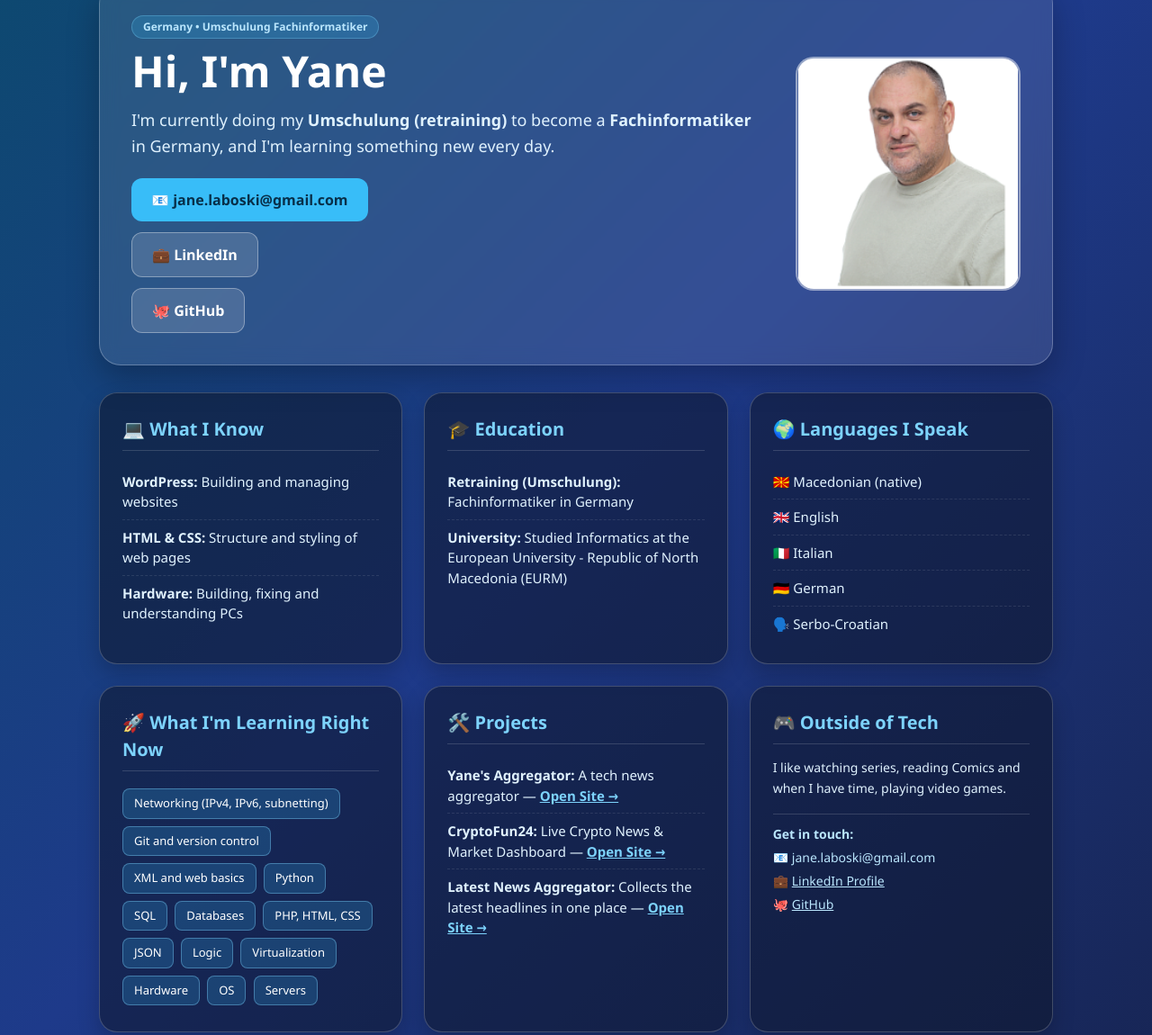
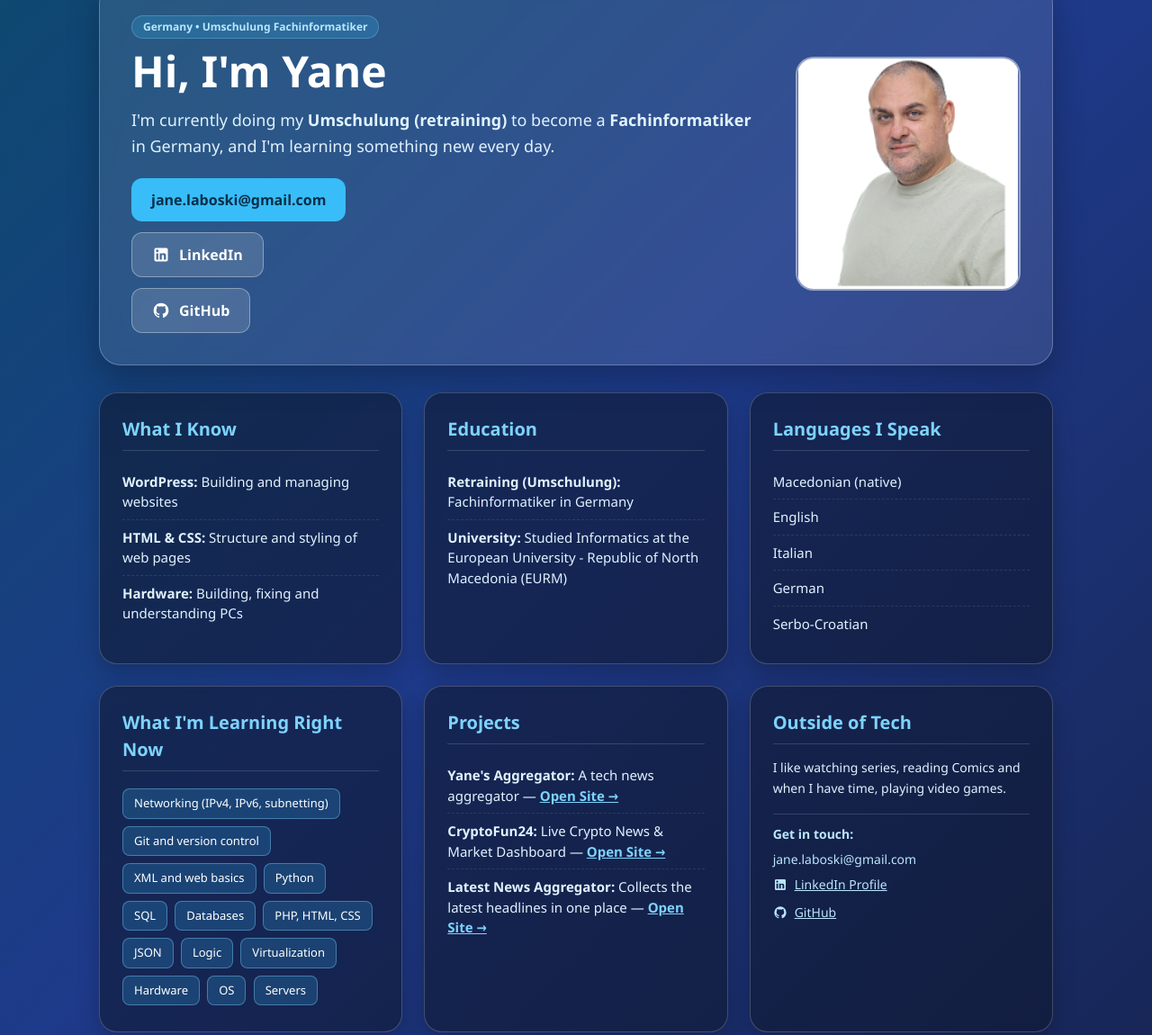
Before and after one commit to servicecs/servicesc, a plain HTML site: page index.html in a window 1280 px wide. Shown: the part 121-1271 px from the top of the page at 90% size. Drawn offline with nearby package versions, Linux system fonts and the light colour scheme.

Commit message:
Update index.html

```diff
--- a/index.html
+++ b/index.html
@@ -137,7 +137,7 @@
         .kontakt-kopce {
             display: inline-flex;
             align-items: center;
-            gap: 8px;
+            gap: 10px;
             background: #38bdf8;
             color: #082f49;
             font-weight: bold;
@@ -154,7 +154,7 @@
         .sekundarno-kopce {
             display: inline-flex;
             align-items: center;
-            gap: 8px;
+            gap: 10px;
             background: rgba(255, 255, 255, 0.14);
             color: #ffffff;
             border: 1px solid rgba(255, 255, 255, 0.35);
@@ -205,13 +205,23 @@
 
                 <div class="flex flex-col items-start gap-3 mt-5">
                     <a href="mailto:jane.laboski@gmail.com" class="kontakt-kopce">
-                        📧 jane.laboski@gmail.com
+                        <span>jane.laboski@gmail.com</span>
                     </a>
+
+                    <!-- LinkedIn копче со правилна LinkedIn икона -->
                     <a href="https://www.linkedin.com/in/yane-laboski-63569b6" target="_blank" rel="noopener noreferrer" class="sekundarno-kopce">
-                        💼 LinkedIn
+                        <svg class="w-5 h-5 fill-current shrink-0" viewBox="0 0 24 24" aria-hidden="true">
+                            <path d="M19 3A2 2 0 0 1 21 5V19A2 2 0 0 1 19 21H5A2 2 0 0 1 3 19V5A2 2 0 0 1 5 3H19M18.5 18.5V13.2A3.26 3.26 0 0 0 15.24 9.94C14.39 9.94 13.4 10.46 12.92 11.24V10.13H10.13V18.5H12.92V13.57C12.92 12.8 13.54 12.17 14.31 12.17A1.4 1.4 0 0 1 15.71 13.57V18.5H18.5M6.88 8.56A1.68 1.68 0 0 0 8.56 6.88C8.56 5.95 7.81 5.19 6.88 5.19A1.69 1.69 0 0 0 5.19 6.88C5.19 7.81 5.95 8.56 6.88 8.56M8.27 18.5V10.13H5.5V18.5H8.27Z" />
+                        </svg>
+                        <span>LinkedIn</span>
                     </a>
+
+                    <!-- GitHub копче со правилна GitHub икона -->
                     <a href="https://github.com/servicecs/servicesc/blob/main/README.md" target="_blank" rel="noopener noreferrer" class="sekundarno-kopce">
-                        🐙 GitHub
+                        <svg class="w-5 h-5 fill-current shrink-0" viewBox="0 0 24 24" aria-hidden="true">
+                            <path d="M12 2A10 10 0 0 0 2 12C2 16.42 4.87 20.17 8.84 21.5C9.34 21.58 9.52 21.27 9.52 21C9.52 20.77 9.51 19.98 9.51 19.15C7 19.61 6.35 18.53 6.15 17.97C6.04 17.68 5.55 16.8 5.12 16.56C4.77 16.37 4.27 15.9 5.11 15.89C5.9 15.88 6.46 16.62 6.65 16.92C7.55 18.43 8.98 18.01 9.56 17.75C9.65 17.1 9.91 16.66 10.2 16.41C7.97 16.16 5.64 15.3 5.64 11.43C5.64 10.33 6.03 9.42 6.67 8.71C6.57 8.46 6.22 7.42 6.77 6.02C6.77 6.02 7.61 5.75 9.52 7.04C10.32 6.82 11.17 6.71 12.02 6.71C12.87 6.71 13.72 6.82 14.52 7.04C16.43 5.74 17.27 6.02 17.27 6.02C17.82 7.42 17.47 8.46 17.37 8.71C18.01 9.42 18.4 10.32 18.4 11.43C18.4 15.31 16.06 16.16 13.83 16.41C14.2 16.72 14.52 17.32 14.52 18.26C14.52 19.6 14.51 20.67 14.51 21C14.51 21.27 14.69 21.59 15.19 21.5C19.13 20.16 22 16.41 22 12A10 10 0 0 0 12 2Z" />
+                        </svg>
+                        <span>GitHub</span>
                     </a>
                 </div>
             </div>
@@ -227,7 +237,7 @@
 
             <!-- Картичка 1: What I know -->
             <div id="skills" class="karticka">
-                <h2>💻 What I Know</h2>
+                <h2>What I Know</h2>
                 <ul class="lista-stavki">
                     <li><strong>WordPress:</strong> Building and managing websites</li>
                     <li><strong>HTML &amp; CSS:</strong> Structure and styling of web pages</li>
@@ -237,7 +247,7 @@
 
             <!-- Картичка 2: Education -->
             <div id="education" class="karticka">
-                <h2>🎓 Education</h2>
+                <h2>Education</h2>
                 <ul class="lista-stavki">
                     <li><strong>Retraining (Umschulung):</strong> Fachinformatiker in Germany</li>
                     <li><strong>University:</strong> Studied Informatics at the European University - Republic of North Macedonia (EURM)</li>
@@ -246,19 +256,19 @@
 
             <!-- Картичка 3: Languages I speak -->
             <div class="karticka">
-                <h2>🌍 Languages I Speak</h2>
+                <h2>Languages I Speak</h2>
                 <ul class="lista-stavki">
-                    <li>🇲🇰 Macedonian (native)</li>
-                    <li>🇬🇧 English</li>
-                    <li>🇮🇹 Italian</li>
-                    <li>🇩🇪 German</li>
-                    <li>🗣️ Serbo-Croatian</li>
+                    <li>Macedonian (native)</li>
+                    <li>English</li>
+                    <li>Italian</li>
+                    <li>German</li>
+                    <li>Serbo-Croatian</li>
                 </ul>
             </div>
 
             <!-- Картичка 4: What I'm learning right now -->
             <div id="learning" class="karticka">
-                <h2>🚀 What I'm Learning Right Now</h2>
+                <h2>What I'm Learning Right Now</h2>
                 <div>
                     <span class="tag">Networking (IPv4, IPv6, subnetting)</span>
                     <span class="tag">Git and version control</span>
@@ -278,7 +288,7 @@
 
             <!-- Картичка 5: Projects -->
             <div id="projects" class="karticka">
-                <h2>🛠️ Projects</h2>
+                <h2>Projects</h2>
                 <ul class="lista-stavki">
                     <li>
                         <strong>Yane's Aggregator:</strong> A tech news aggregator —
@@ -297,18 +307,28 @@
 
             <!-- Картичка 6: Outside of tech -->
             <div class="karticka">
-                <h2>🎮 Outside of Tech</h2>
+                <h2>Outside of Tech</h2>
                 <p class="text-sky-100 text-sm leading-relaxed">
                     I like watching series, reading Comics and when I have time, playing video games.
                 </p>
-                <div class="mt-4 pt-3 border-t border-white/15 text-sm text-sky-200 space-y-1.5">
+                <div class="mt-4 pt-3 border-t border-white/15 text-sm text-sky-200 space-y-2">
                     <div><strong>Get in touch:</strong></div>
-                    <div>📧 jane.laboski@gmail.com</div>
+                    <div>jane.laboski@gmail.com</div>
                     <div>
-                        💼 <a href="https://www.linkedin.com/in/yane-laboski-63569b6" target="_blank" rel="noopener noreferrer" class="underline hover:text-sky-300">LinkedIn Profile</a>
+                        <a href="https://www.linkedin.com/in/yane-laboski-63569b6" target="_blank" rel="noopener noreferrer" class="inline-flex items-center gap-2 underline hover:text-sky-300">
+                            <svg class="w-4 h-4 fill-current shrink-0" viewBox="0 0 24 24" aria-hidden="true">
+                                <path d="M19 3A2 2 0 0 1 21 5V19A2 2 0 0 1 19 21H5A2 2 0 0 1 3 19V5A2 2 0 0 1 5 3H19M18.5 18.5V13.2A3.26 3.26 0 0 0 15.24 9.94C14.39 9.94 13.4 10.46 12.92 11.24V10.13H10.13V18.5H12.92V13.57C12.92 12.8 13.54 12.17 14.31 12.17A1.4 1.4 0 0 1 15.71 13.57V18.5H18.5M6.88 8.56A1.68 1.68 0 0 0 8.56 6.88C8.56 5.95 7.81 5.19 6.88 5.19A1.69 1.69 0 0 0 5.19 6.88C5.19 7.81 5.95 8.56 6.88 8.56M8.27 18.5V10.13H5.5V18.5H8.27Z" />
+                            </svg>
+                            <span>LinkedIn Profile</span>
+                        </a>
                     </div>
                     <div>
-                        🐙 <a href="https://github.com/servicecs/servicesc/blob/main/README.md" target="_blank" rel="noopener noreferrer" class="underline hover:text-sky-300">GitHub</a>
+                        <a href="https://github.com/servicecs/servicesc/blob/main/README.md" target="_blank" rel="noopener noreferrer" class="inline-flex items-center gap-2 underline hover:text-sky-300">
+                            <svg class="w-4 h-4 fill-current shrink-0" viewBox="0 0 24 24" aria-hidden="true">
+                                <path d="M12 2A10 10 0 0 0 2 12C2 16.42 4.87 20.17 8.84 21.5C9.34 21.58 9.52 21.27 9.52 21C9.52 20.77 9.51 19.98 9.51 19.15C7 19.61 6.35 18.53 6.15 17.97C6.04 17.68 5.55 16.8 5.12 16.56C4.77 16.37 4.27 15.9 5.11 15.89C5.9 15.88 6.46 16.62 6.65 16.92C7.55 18.43 8.98 18.01 9.56 17.75C9.65 17.1 9.91 16.66 10.2 16.41C7.97 16.16 5.64 15.3 5.64 11.43C5.64 10.33 6.03 9.42 6.67 8.71C6.57 8.46 6.22 7.42 6.77 6.02C6.77 6.02 7.61 5.75 9.52 7.04C10.32 6.82 11.17 6.71 12.02 6.71C12.87 6.71 13.72 6.82 14.52 7.04C16.43 5.74 17.27 6.02 17.27 6.02C17.82 7.42 17.47 8.46 17.37 8.71C18.01 9.42 18.4 10.32 18.4 11.43C18.4 15.31 16.06 16.16 13.83 16.41C14.2 16.72 14.52 17.32 14.52 18.26C14.52 19.6 14.51 20.67 14.51 21C14.51 21.27 14.69 21.59 15.19 21.5C19.13 20.16 22 16.41 22 12A10 10 0 0 0 12 2Z" />
+                            </svg>
+                            <span>GitHub</span>
+                        </a>
                     </div>
                 </div>
             </div>
```
